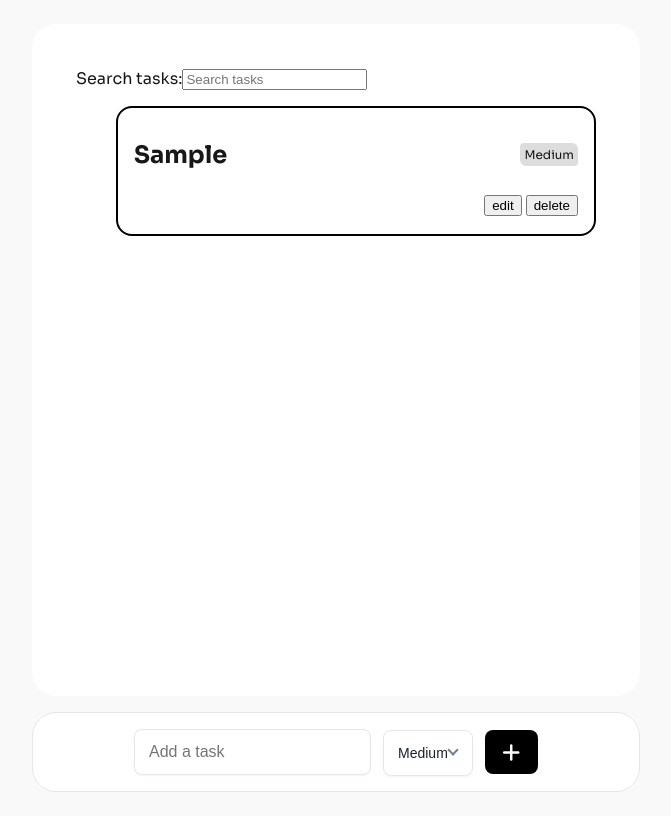
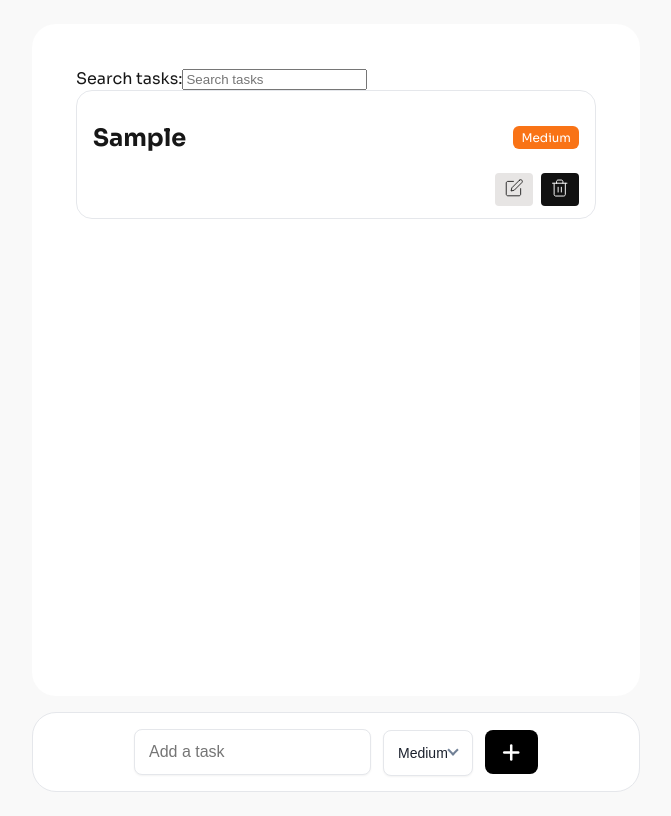
Before and after one commit to victorbruce/task-tracker, a React (Vite) app: page / in a window 1280 px wide. Both pictures are taken after typing "Sample" into the empty fields and a click on the button "Add Task". Shown: the whole page, without its empty margins (304-975 px from the left). Built offline with nearby package versions, Linux system fonts and the light colour scheme.

Commit message:
style: improve the ui of the task component

```diff
--- a/src/components/Task/Task.module.css
+++ b/src/components/Task/Task.module.css
@@ -1,6 +1,7 @@
 .task {
+  display: block;
   padding: 12px 16px;
-  border: 2px solid #000;
+  border: 1px solid var(--border-color);
   background-color: #fff;
   border-radius: 16px;
   list-style: none;
@@ -12,10 +13,32 @@
   align-items: center;
 }
 
+.taskHeader h2 {
+  display: -webkit-box;
+  -webkit-line-clamp: 2;
+  -webkit-box-orient: vertical;
+  overflow: hidden;
+  /* max-height: 3.6em;
+  line-height: 1.8em; */
+}
+
+@media (max-width: 768px) {
+  .taskHeader h2 {
+    font-size: 18px;
+  }
+
+  .taskBody p {
+    font-size: 14px;
+    color: #555;
+    white-space: nowrap;
+    overflow: hidden;
+    text-overflow: ellipsis;
+  }
+}
+
 .taskHeader span {
-  background-color: #ddd;
-  padding: 4px;
-  border-radius: 4px 6px;
+  padding: 4px 8px;
+  border-radius: 6px;
   font-size: 12px;
 }
 
@@ -27,5 +50,36 @@
 
 .actionBtns {
   display: flex;
-  gap: 4px;
+  gap: 8px;
 }
+
+.actionBtns button {
+  cursor: pointer;
+  border: 1px solid transparent;
+  transition: all 0.2s ease-in;
+  border-radius: 4px;
+  padding: 4px 8px;
+  outline: none;
+}
+
+.actionBtns svg {
+  height: 20px;
+  width: 20px;
+}
+
+.edit {
+  background-color: #e7e5e4;
+}
+
+.edit:hover {
+  background-color: #fafafa;
+  border: 1px solid var(--border-color);
+}
+
+.delete {
+  background-color: #111;
+}
+
+.delete:hover {
+  background-color: #dc2626;
+}
--- a/src/components/Task/index.tsx
+++ b/src/components/Task/index.tsx
@@ -11,16 +11,24 @@ const Task = ({ task }: { task: ITask }) => {
     <li className={style.task} data-testid="task">
       <div className={style.taskHeader}>
         <h2 data-testid="task-title">{task.title}</h2>
-        <span>{task.priority}</span>
+        <span className={task.priority}>{task.priority}</span>
       </div>
       <div className={style.taskBody}>
-        <p>{task.description || ''}</p>
+        <p>{task.description || ""}</p>
         <div className={style.actionBtns}>
-          <button onClick={() => setIsModalOpen(true)} aria-label="Edit Task">
-            edit
+          <button
+            className={style.edit}
+            onClick={() => setIsModalOpen(true)}
+            aria-label="Edit Task"
+          >
+            <EditIcon />
           </button>
-          <button onClick={() => deleteTask(task.id)} aria-label="Delete Task">
-            delete
+          <button
+            className={style.delete}
+            onClick={() => deleteTask(task.id)}
+            aria-label="Delete Task"
+          >
+            <DeleteIcon />
           </button>
         </div>
       </div>
@@ -36,3 +44,71 @@ const Task = ({ task }: { task: ITask }) => {
 };
 
 export default Task;
+
+const DeleteIcon = () => {
+  return (
+    <svg
+      width="20"
+      height="20"
+      viewBox="0 0 25 25"
+      fill="none"
+      xmlns="http://www.w3.org/2000/svg"
+    >
+      <path
+        d="M3.16602 6.5415H5.16602H21.166"
+        stroke="white"
+        strokeWidth="1.2"
+        strokeLinecap="round"
+        strokeLinejoin="round"
+      />
+      <path
+        d="M19.166 6.5415V20.5415C19.166 21.0719 18.9553 21.5806 18.5802 21.9557C18.2052 22.3308 17.6964 22.5415 17.166 22.5415H7.16602C6.63558 22.5415 6.12687 22.3308 5.7518 21.9557C5.37673 21.5806 5.16602 21.0719 5.16602 20.5415V6.5415M8.16602 6.5415V4.5415C8.16602 4.01107 8.37673 3.50236 8.7518 3.12729C9.12688 2.75222 9.63558 2.5415 10.166 2.5415H14.166C14.6964 2.5415 15.2052 2.75222 15.5802 3.12729C15.9553 3.50236 16.166 4.01107 16.166 4.5415V6.5415"
+        stroke="white"
+        strokeWidth="1.2"
+        strokeLinecap="round"
+        strokeLinejoin="round"
+      />
+      <path
+        d="M10.166 11.5415V17.5415"
+        stroke="white"
+        strokeWidth="1.2"
+        strokeLinecap="round"
+        strokeLinejoin="round"
+      />
+      <path
+        d="M14.166 11.5415V17.5415"
+        stroke="white"
+        strokeWidth="1.2"
+        strokeLinecap="round"
+        strokeLinejoin="round"
+      />
+    </svg>
+  );
+};
+
+const EditIcon = () => {
+  return (
+    <svg
+      width="25"
+      height="25"
+      viewBox="0 0 25 25"
+      fill="none"
+      xmlns="http://www.w3.org/2000/svg"
+    >
+      <path
+        d="M11.8071 4.25586H4.80713C4.2767 4.25586 3.76799 4.46657 3.39292 4.84165C3.01784 5.21672 2.80713 5.72543 2.80713 6.25586V20.2559C2.80713 20.7863 3.01784 21.295 3.39292 21.6701C3.76799 22.0451 4.2767 22.2559 4.80713 22.2559H18.8071C19.3376 22.2559 19.8463 22.0451 20.2213 21.6701C20.5964 21.295 20.8071 20.7863 20.8071 20.2559V13.2559"
+        stroke="black"
+        strokeWidth="1"
+        strokeLinecap="round"
+        strokeLinejoin="round"
+      />
+      <path
+        d="M19.3071 2.75584C19.705 2.35802 20.2445 2.13452 20.8071 2.13452C21.3697 2.13452 21.9093 2.35802 22.3071 2.75584C22.705 3.15367 22.9284 3.69323 22.9284 4.25584C22.9284 4.81845 22.705 5.35802 22.3071 5.75584L12.8071 15.2558L8.80713 16.2558L9.80713 12.2558L19.3071 2.75584Z"
+        stroke="black"
+        strokeWidth="1"
+        strokeLinecap="round"
+        strokeLinejoin="round"
+      />
+    </svg>
+  );
+};
--- a/src/index.css
+++ b/src/index.css
@@ -24,3 +24,24 @@ body {
   color: var(--foreground);
   background: var(--background);
 }
+
+ul,
+li {
+  margin: 0;
+  padding: 0;
+}
+
+.High {
+  background-color: #dc2626;
+  color: white;
+}
+
+.Medium {
+  background-color: #f97316;
+  color: white;
+}
+
+.Low {
+  background-color: #16a34a;
+  color: white;
+}
```
